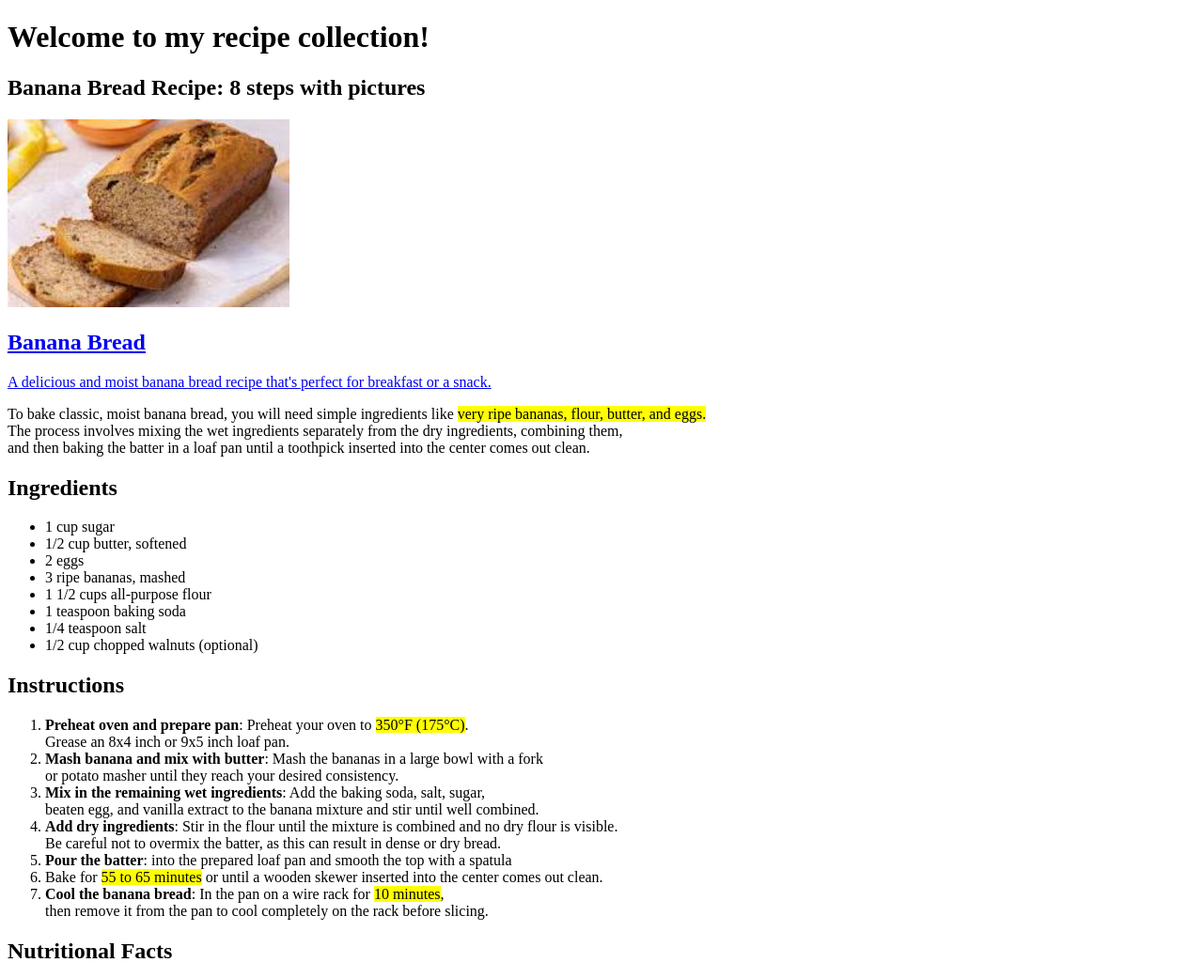
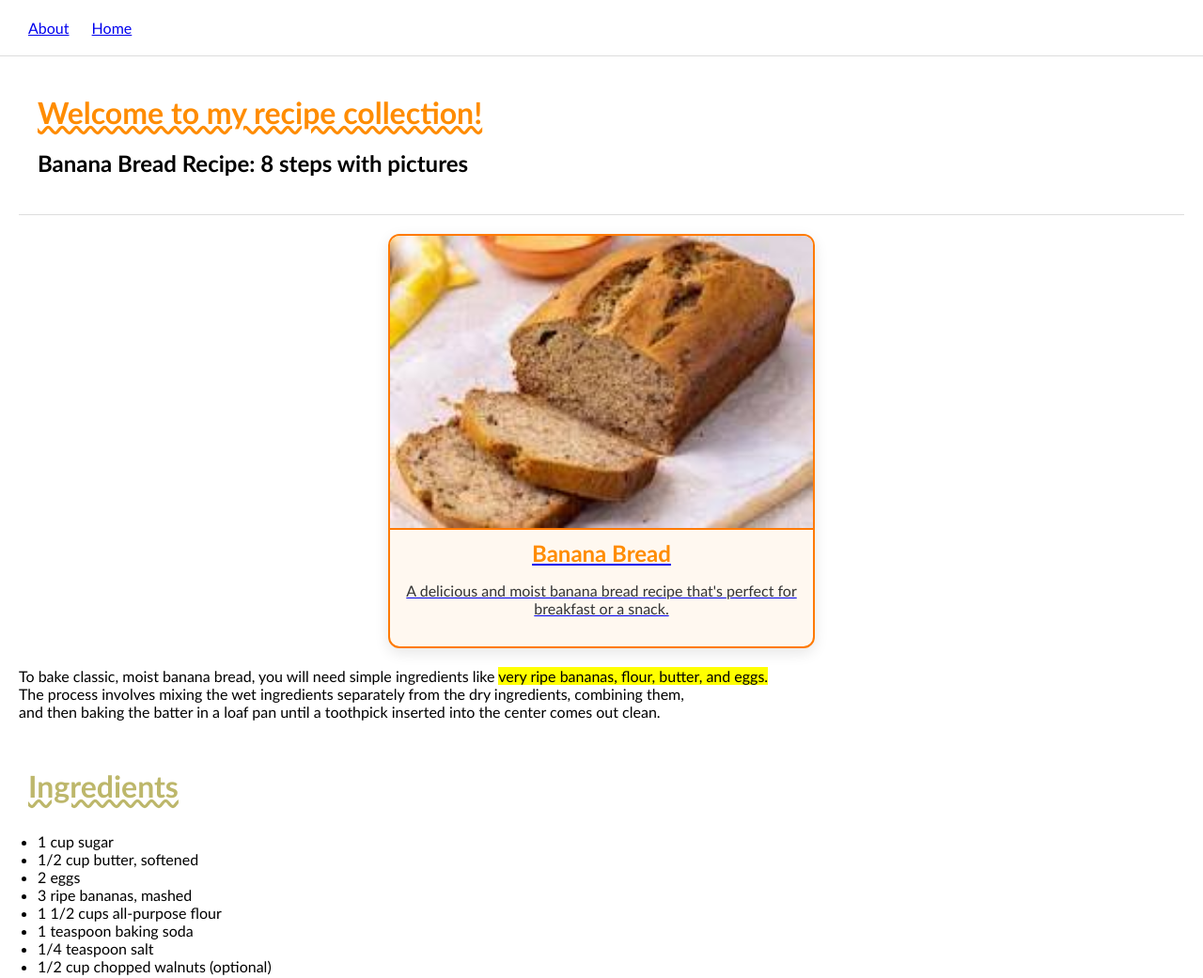
Before and after one commit to christopherogbodo729-afk/Altschool-Assessment, a plain HTML site: page index.html in a window 1280 px wide. Shown: the top 1041 px of the page at 94% size. Drawn offline with Linux system fonts and the light colour scheme.

Commit message:
Updated HTML and added CSS

```diff
--- /dev/null
+++ b/Style/index.css
@@ -0,0 +1,113 @@
+html body {
+    font-family: 'Gill Sans', 'Gill Sans MT', Calibri, 'Trebuchet MS', sans-serif;
+    padding: 0;
+    margin: 0;
+background-color: white;
+}
+
+h1 {
+    color: darkorange;
+    text-align: left;
+    font-size: 32px;
+    margin: 0px;
+    text-decoration: wavy underline;
+}
+
+header {
+    border-bottom: 1px solid #ddd;
+    padding: 20px;
+}
+.title {
+    text-align: left;
+        font-size: 32px;
+        margin: 30px;
+        color: darkkhaki;
+        text-decoration: wavy underline;
+}
+nav a {
+    margin: 0 10px;
+}
+
+.nav, .main {
+    max-width: 1250px;
+        margin: 0 auto;
+}
+
+.main {
+    padding: 20px;
+}
+
+.grid {
+    display: grid;
+    grid-template-columns: repeat(3, 1fr);
+    gap: 10px;
+    margin-top: 20px;
+    text-decoration-style: wavy unset;
+}
+
+.grid {
+    display: grid;
+    grid-template-columns: repeat(3, 1fr);
+    gap: 20px;
+    max-width: 800px;
+    margin: 20px auto;
+    background: #fff3e0;
+    padding: 20px;
+    border-radius: 12px;
+    text-align: center;
+    box-shadow: 0 5px 10px rgba(0, 0, 0, 0.1);
+}
+
+.grid div {
+    background: white;
+    padding: 15px;
+    border-radius: 8px;
+    box-shadow: 0 3px 5px rgba(0, 0, 0, 0.05);
+    font-weight: bold;
+    color: chocolate;
+}
+
+.recipe-card {
+    max-width: 450px;
+    margin: 20px auto;
+    background: #fff8f0;
+    border: 2px solid #ff7a00;
+    /* subtle border for emphasis */
+    border-radius: 12px;
+    overflow: hidden;
+    box-shadow: 0 5px 15px rgba(0, 0, 0, 0.1);
+    transition: transform 0.3s ease, box-shadow 0.3s ease;
+}
+
+.recipe-card:hover {
+    transform: translateY(-5px);
+    /* lift effect */
+    box-shadow: 0 10px 20px rgba(0, 0, 0, 0.2);
+    /* stronger shadow on hover */
+}
+
+.recipe-card img {
+    width: 100%;
+    height: auto;
+    display: block;
+    border-bottom: 2px solid #ff7a00;
+    /* nice separation line */
+    transition: transform 0.3s ease;
+}
+
+.recipe-card:hover img {
+    transform: scale(1.05);
+    /* subtle zoom effect on hover */
+}
+
+.recipe-card h2 {
+    color: darkorange;
+    margin: 10px;
+    text-align: center;
+}
+
+.recipe-card p {
+    padding: 0 10px 15px 10px;
+    text-align: center;
+    color: #333;
+}
--- a/index.html
+++ b/index.html
@@ -6,28 +6,34 @@
     <meta name="viewport" content="width=device-width, initial-scale=1.0">
     <meta name="author" content="Your Name Here">
     <title>My Recipe Website</title>
-    <link rel="stylesheet" href="styles.css">
+    <link href="./Style/index.css" rel="stylesheet"/>
 </head>
 
 <body>
-    <main id="top">
-        <h1><strong>Welcome to my recipe collection!</strong></h1>
-        <h2>Banana Bread Recipe: 8 steps with pictures</h2>
+    <header>
+        <nav class="nav">
+            <!-- Internal Navigation -->
+            <a href="./Assets/about.html">About</a>
+            <a href="./index.html">Home</a>
+</nav>
+    </header>
+        <main id="top" class="main"><header><h1 id="main"><strong>Welcome to my recipe collection!</strong></h1>
+        <h2>Banana Bread Recipe: 8 steps with pictures</h2></header>
         <!-- Banana Bread Recipe Card -->
-        <div class="card container">
+        <div class="recipe-card">
             <a href="https://www.allrecipes.com/recipe/20144/banana-banana-bread/" class="recipe card">
-                <img src="./Images/download.jpeg" alt="Banana Bread" width="300" height="200">
+                <img src="./Images/download.jpeg" alt="Banana Bread" width="400" height="300">
                 <h2>Banana Bread</h2>
                 <p>A delicious and moist banana bread recipe that's perfect for breakfast or a snack.</p>
             </a>
         </div>
-    </main>
-    <p>To bake classic, moist banana bread, you will need simple ingredients like <mark>very ripe bananas, flour,
+    <article>To bake classic, moist banana bread, you will need simple ingredients like <mark>very ripe bananas, flour,
             butter, and eggs.</mark><br>
         The process involves mixing the wet ingredients separately from the dry ingredients, combining them,<br>
-        and then baking the batter in a loaf pan until a toothpick inserted into the center comes out clean.</p>
+        and then baking the batter in a loaf pan until a toothpick inserted into the center comes out clean.</article>
+        </main>
     <section>
-        <h2>Ingredients</h2>
+        <h2 class="title">Ingredients</h2>
         <ul>
             <li>1 cup sugar</li>
             <li>1/2 cup butter, softened</li>
@@ -41,7 +47,7 @@
     </section>
 
     <section>
-        <h2>Instructions</h2>
+        <h2 class="title">Instructions</h2>
         <ol>
             <li><strong>Preheat oven and prepare pan</strong>: Preheat your oven to <mark>350°F (175°C)</mark>.<br>
                 Grease an 8x4 inch or 9x5 inch loaf pan.</li>
@@ -60,7 +66,7 @@
         </ol>
     </section>
     <section>
-        <h2>Nutritional Facts</h2>
+        <h2 class="title">Nutritional Facts</h2>
         <ul>
             <li>Calories: 196 per slice (1/10 of a loaf)</li>
             <li>Total Fat: 8g</li>
@@ -73,9 +79,18 @@
             <li>Protein: 3g</li>
         </ul>
     </section>
-    <p>Note:Store the cool banana bread wrapped well at room temperature for up to 4 days, or freeze for longer
-        storage.</br>For more recipes and tops you can explore resources like <a
-            href="https://www.allrecipes.com">allrecipes</a></p>
+    <img src="./Images/20144-banana-banana-bread-mfs-57-0bb49d050a6941c4b3715e57b8e6badd (1).webp" alt="banana bread" width="400" height="300">
+        <section class="grid">
+            <div style="color: chocolate;"><strong>Prep Time</strong>:</br>15mins</div>
+            <div style="color: chocolate;"><strong>Cook Time</strong>:</br>1hr</div>
+            <div style="color: chocolate;"><strong>Total Time</strong>:</br>1hr 15mins</div>
+            <div style="color: chocolate;"><strong>Servings</strong>:</br>12</div>
+            <div style="color: chocolate;"><strong>Yield</strong>:</br>1(9x5)Inch loaf</div>
+            <div style="color: chocolate;"><strong>Calories</strong>:</br>196 kcal</div>
+        </section>
+    <p><strong>Note</strong>:Store the cool banana bread wrapped well at room temperature for up to 4 days, or freeze for longer
+        storage.</br>For more recipes and tips you can explore resources like <a
+            href="https://www.allrecipes.com" style="color: brown;">allrecipes</a></p>
     <footer>
         <p>&copy; 2025 My Recipe Website</p>
     </footer>
```
Also changed, not shown: Images/20144-banana-banana-bread-mfs-57-0bb49d050a6941c4b3715e57b8e6badd (1).webp (added).
